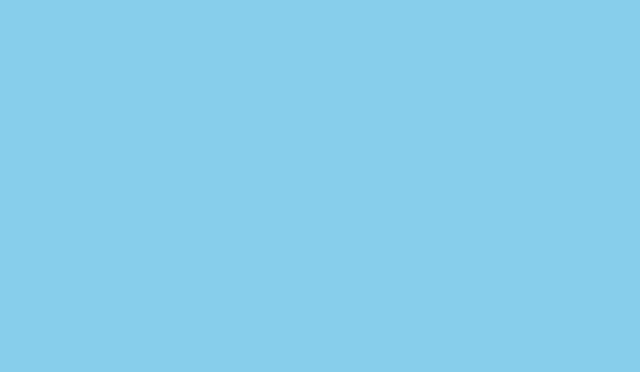
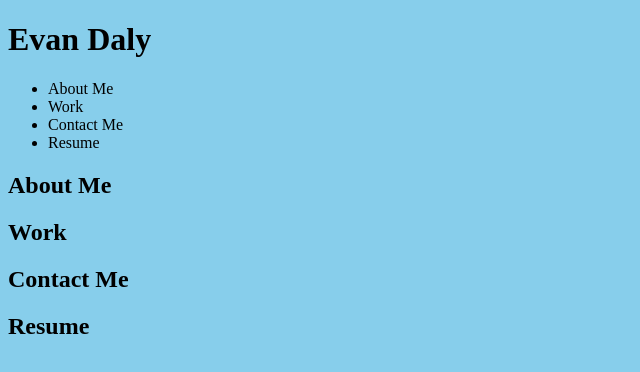
Before and after one commit to Evandaly27/portfolio, a plain HTML site: page index.html in a window 1280 px wide. Shown: the whole page, without its empty margins (0-640 px from the left). Drawn offline with Linux system fonts and the light colour scheme.

Commit message:
second commit

```diff
--- a/index.html
+++ b/index.html
@@ -4,9 +4,19 @@
     <meta charset="UTF-8">
     <meta name="viewport" content="width=device-width, initial-scale=1.0">
     <link rel="stylesheet" href="./Assets/css/style.css">
-    <title>Document</title>
+    <title>Portfolio</title>
+    <h1>Evan Daly</h1>
+    <ul>
+        <li>About Me</li>
+        <li>Work</li>
+        <li>Contact Me</li>
+        <li>Resume</li>
+    </ul>
 </head>
 <body>
-
+    <h2>About Me</h2>
+    <h2>Work</h2>
+    <h2>Contact Me</h2>
+    <h2>Resume</h2>
 </body>
 </html>
```
